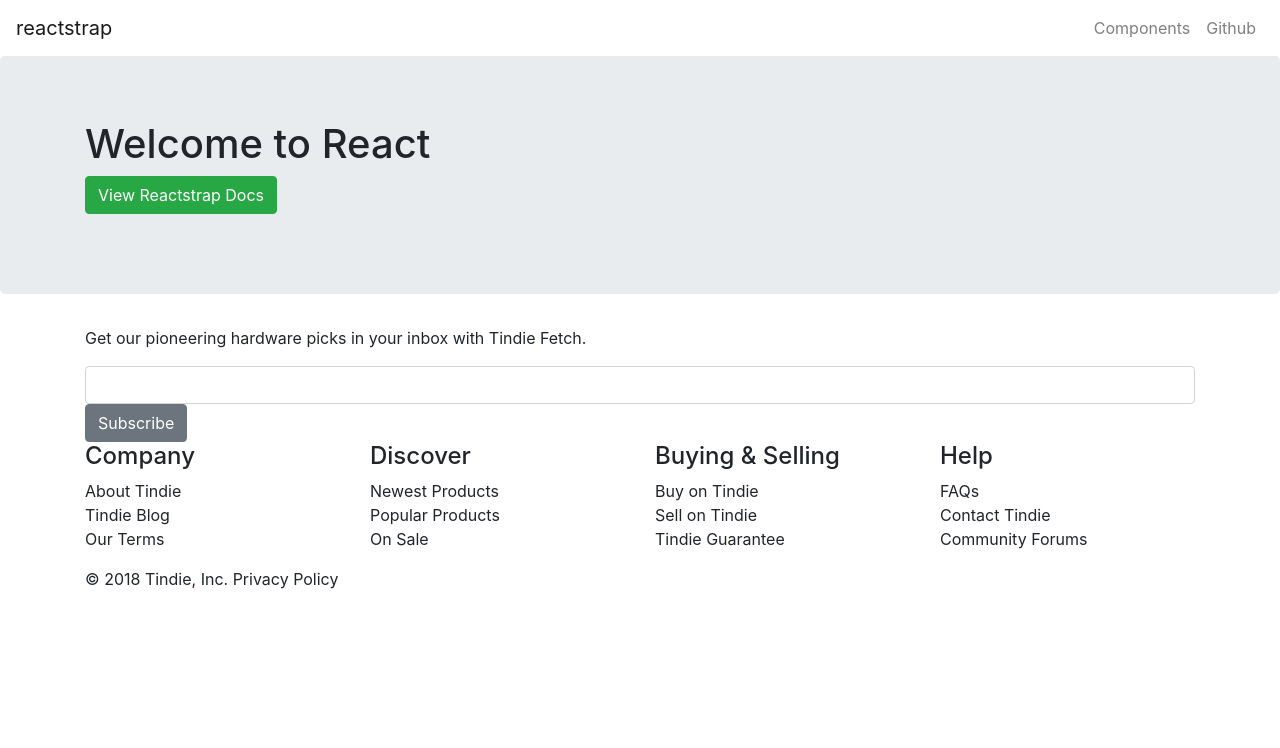
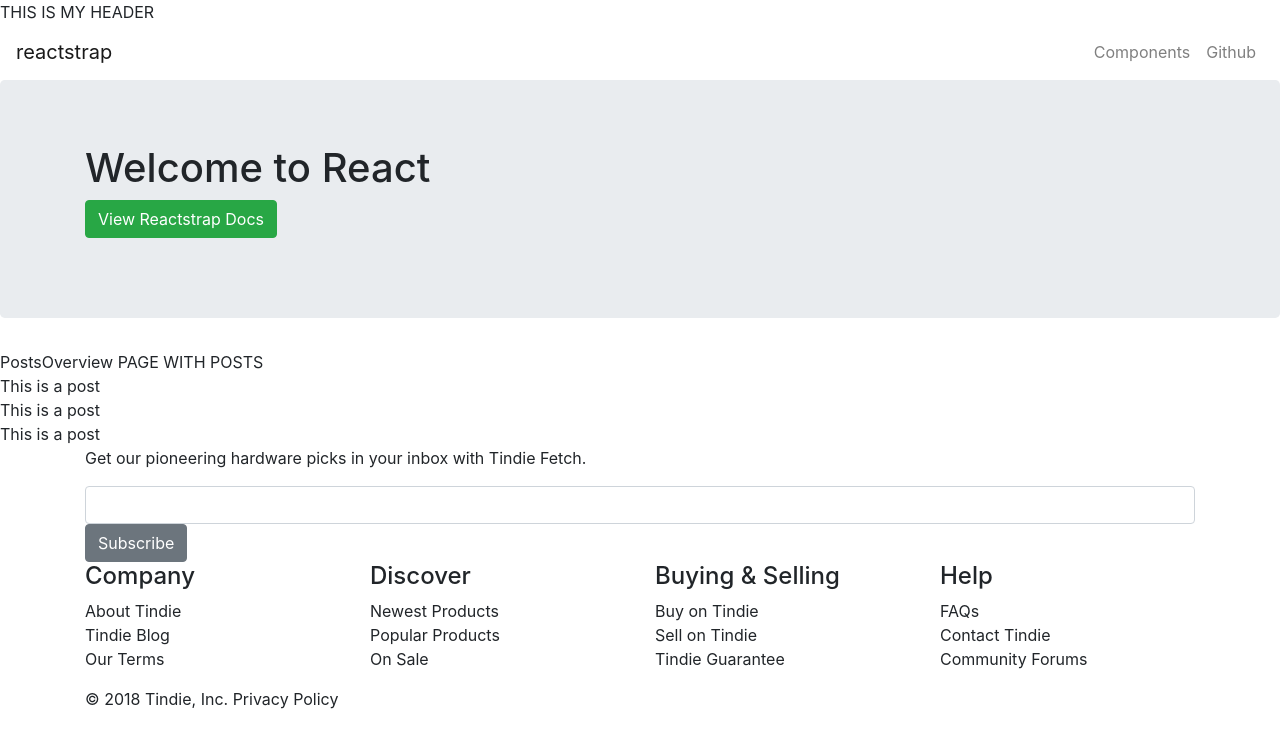
Before and after one commit to SidDays/neon-letters, a React (Create React App) app: page / in a window 1280 px wide. Shown: the top 748 px of the page. Built offline with nearby package versions, Linux system fonts and the light colour scheme.

Commit message:
Blank Header, Footer, PostOverview (home page posts) added

```diff
--- a/src/App.js
+++ b/src/App.js
@@ -13,7 +13,10 @@ import {
   Jumbotron,
   Button
 } from 'reactstrap';
+
+import Header from './components/Header';
 import Footer from './components/Footer';
+import PostsOverview from './components/PostsOverview';
 
 class App extends Component {
   constructor(props) {
@@ -32,6 +35,7 @@ class App extends Component {
   render() {
     return (
       <div>
+        <Header />
         <Navbar color="inverse" light expand="md">
           <NavbarBrand href="/">reactstrap</NavbarBrand>
           <NavbarToggler onClick={this.toggle} />
@@ -66,6 +70,7 @@ class App extends Component {
             </Row>
           </Container>
         </Jumbotron>
+        <PostsOverview />
         <Footer />
       </div>
     );
--- /dev/null
+++ b/src/components/Header.js
@@ -0,0 +1,13 @@
+import React, { Component } from 'react';
+
+class Header extends Component {
+  render() {
+    return (
+      <header>
+        THIS IS MY HEADER
+      </header>
+     )
+  }
+}
+
+export default Header;
--- /dev/null
+++ b/src/components/PostsOverview.js
@@ -0,0 +1,34 @@
+import React, { Component } from 'react';
+import { Container, Row, Col } from "reactstrap";
+
+class PostsOverview extends Component {
+
+  getPosts() {
+    return (
+      <div>
+        <article>
+        This is a post
+        </article>
+        <article>
+        This is a post
+        </article>
+        <article>
+        This is a post
+        </article>
+      </div>
+    );
+  }
+
+  render() {
+    return (
+      <main>
+        PostsOverview PAGE WITH POSTS
+
+
+        { this.getPosts() }
+
+      </main>)
+  }
+}
+
+export default PostsOverview;
```
Lines whose indentation alone changed are shown as unchanged.
